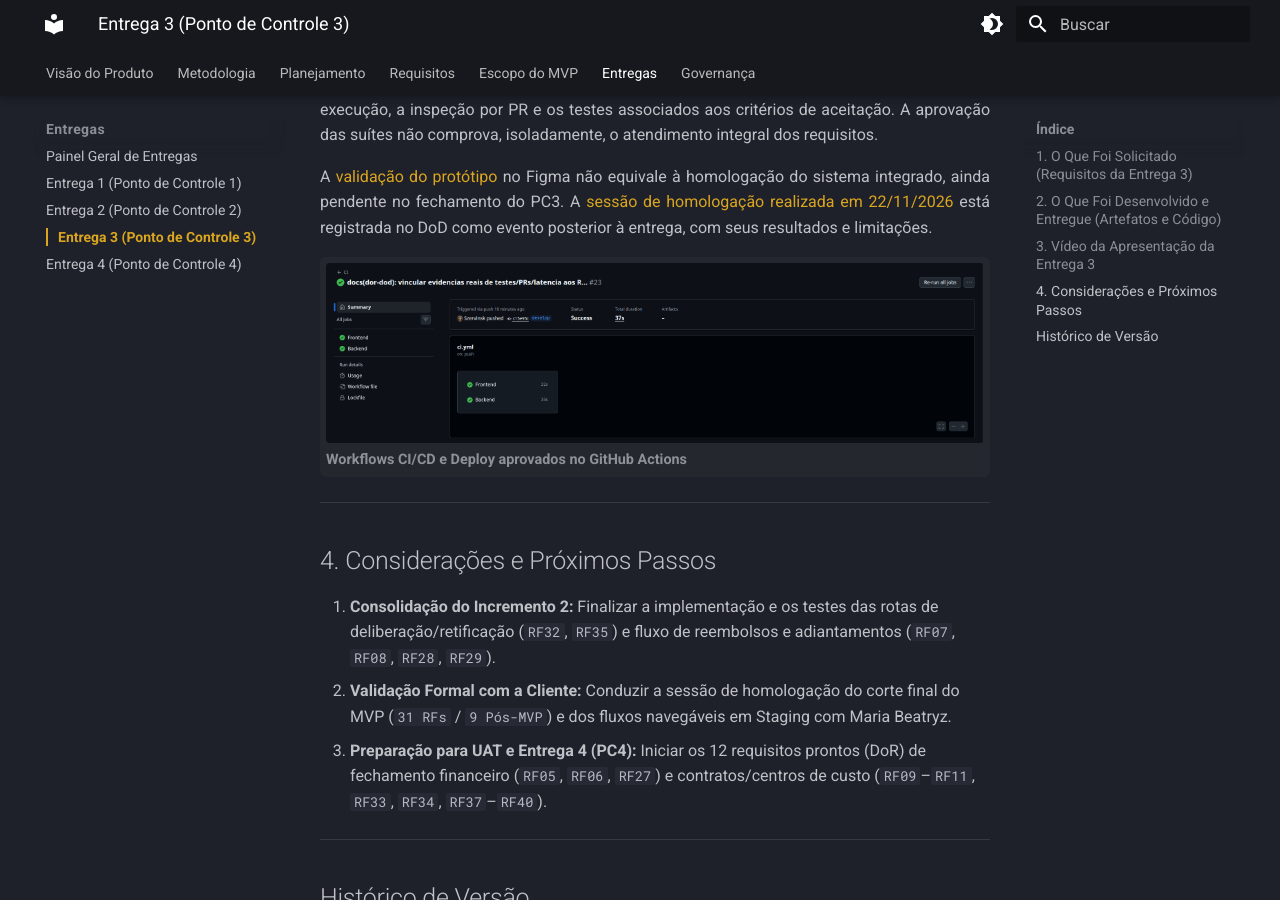
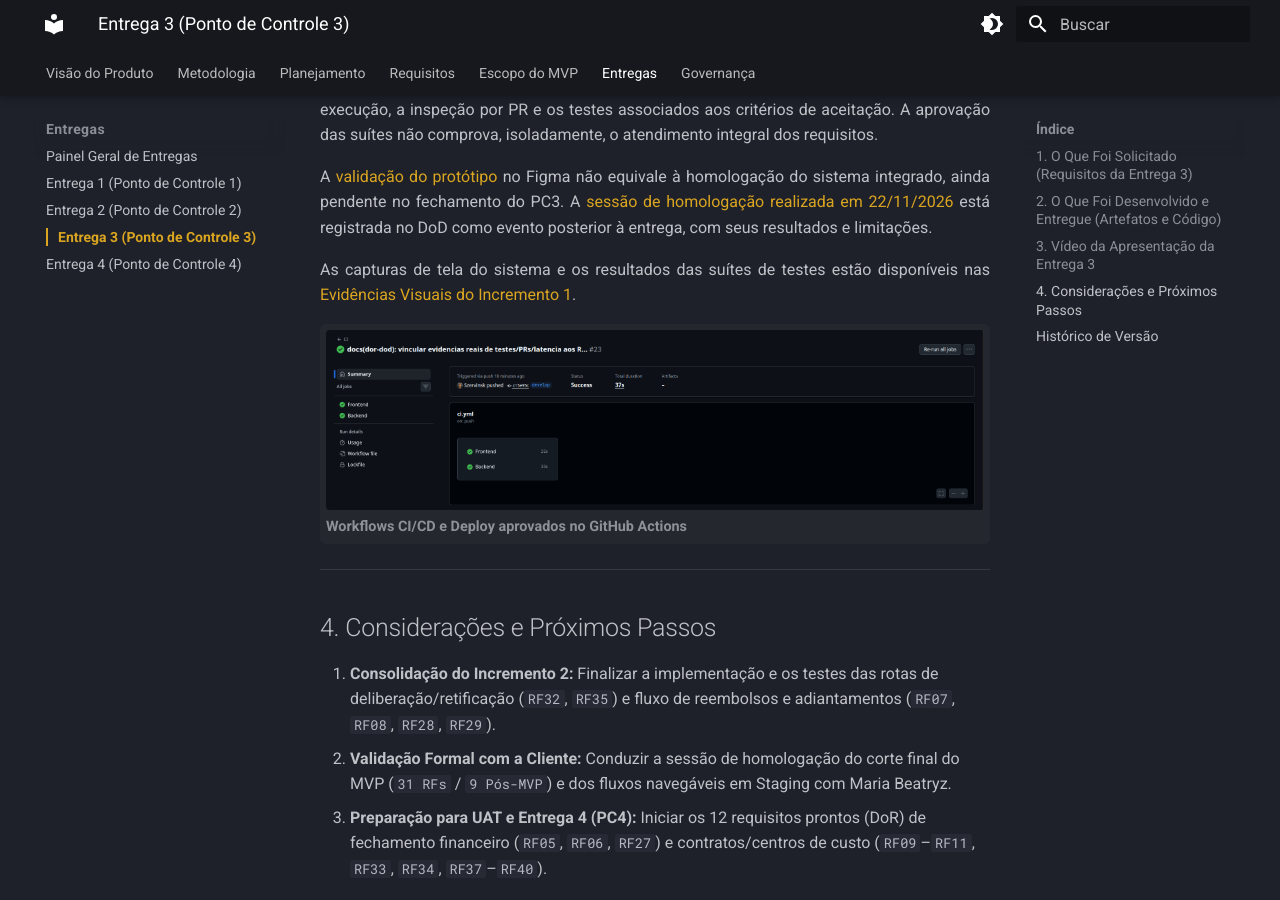
Before and after one commit to mdsreq-fga-unb/REQ-2026.2-T01-DUOC-Finance, an MkDocs documentation site: the page built from docs/entregas/entrega-3.md, in a window 1280 px wide and 900 px high, scrolled down 4008 px. Built offline with MkDocs 1.6.1 and Material for MkDocs 9.7.7, drawn with Linux system fonts in a browser that asks for light colours.

Commit message:
docs(entrega-3): direcionar para evidencias visuais do dod

```diff
--- a/docs/entregas/entrega-3.md
+++ b/docs/entregas/entrega-3.md
@@ -85,6 +85,8 @@ A [verificação dos requisitos por avaliação em pares](../requisitos/feedback
 
 A [validação do protótipo](../governanca/atas/reuniao-06.md) no Figma não equivale à homologação do sistema integrado, ainda pendente no fechamento do PC3. A [sessão de homologação realizada em 22/11/2026](../mvp/dod.md#homologacao-incrementos-1-e-2) está registrada no DoD como evento posterior à entrega, com seus resultados e limitações.
 
+As capturas de tela do sistema e os resultados das suítes de testes estão disponíveis nas [Evidências Visuais do Incremento 1](../mvp/dod.md#evidencias-visuais-comprobatorias-dod-incremento-1).
+
 <div class="req-evidence-media-grid">
   <div class="req-evidence-media-card">
     <img src="../../assets/images/evidencias/actions2.png" alt="Execuções CI/CD no GitHub Actions" loading="lazy">
```
